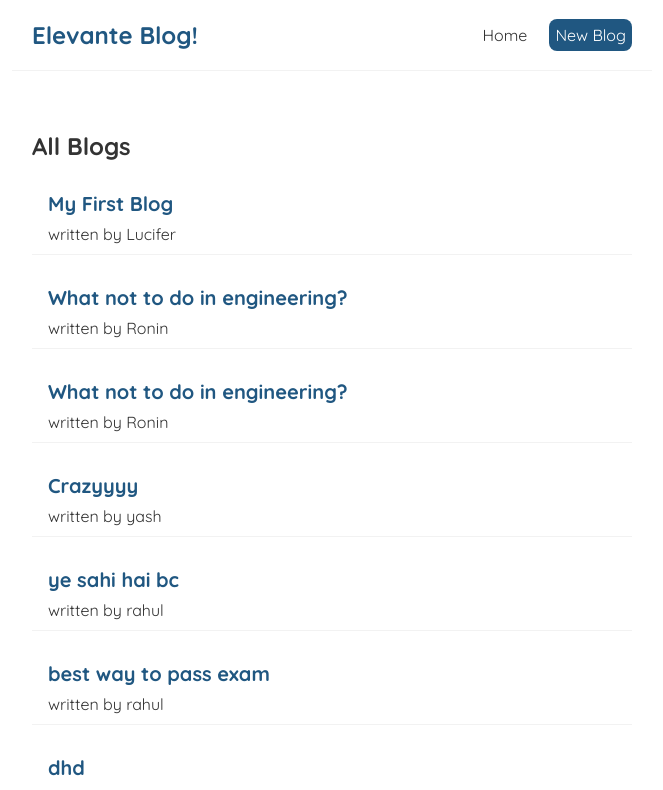
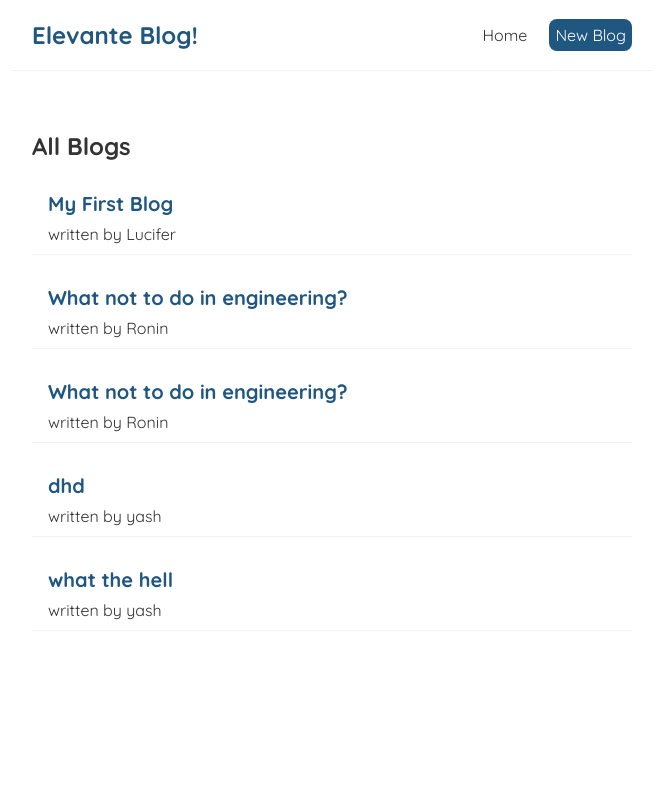
Before and after one commit to rajyashhh/elevante-blog, a React (Create React App) app: page / in a window 1280 px wide. Shown: the top 790 px of the page, without its empty margins (308-971 px from the left). Built offline with nearby package versions, Linux system fonts and the light colour scheme; data requests are answered from the project's data file.

Commit message:
course part completed

```diff
--- a/data/db.json
+++ b/data/db.json
@@ -19,24 +19,6 @@
       "id": "3"
     },
     {
-      "id": "61f2",
-      "title": " Crazyyyy",
-      "body": " This blog was fuckedddd",
-      "author": "yash"
-    },
-    {
-      "id": "08c3",
-      "title": " ye sahi hai bc",
-      "body": " jsbsa",
-      "author": "rahul"
-    },
-    {
-      "id": "fbda",
-      "title": " best way to pass exam",
-      "body": " No shortcuts please",
-      "author": "rahul"
-    },
-    {
       "id": "a1d3",
       "title": " dhd",
       "body": " dhd",
--- a/src/App.js
+++ b/src/App.js
@@ -3,6 +3,7 @@ import Home from './Home'
 import { BrowserRouter as Router, Routes, Route } from 'react-router-dom'
 import Create from './create';
 import BlogDetails from './BlogDetails';
+import NotFound from './NotFound';
 
 function App() {
   return (
@@ -14,6 +15,7 @@ function App() {
             <Route path="/" element={<Home />} />
             <Route path="/create" element={<Create />} />
             <Route path="/blogs/:id" element={<BlogDetails />} />
+            <Route path="*" element={<NotFound />} />
           </Routes>
         </div>
       </div>
--- a/src/BlogDetails.js
+++ b/src/BlogDetails.js
@@ -1,10 +1,19 @@
 import { useParams } from "react-router-dom";
 import useFetch from './usefetch';
+import { useNavigate } from 'react-router-dom';
+
 
 const BlogDetails = () => {
+    const navigate = useNavigate();
     const { id } = useParams();
     const {data: blog, error, isPending} = useFetch('http://localhost:2000/blogs/' + id);
-
+    function handleDelete(){
+        fetch('http://localhost:2000/blogs/' + blog.id, {
+            method : 'DELETE'
+        }).then(()=>{
+            navigate('/')
+        })
+    }
     return (
         <div className="Blog-details">
             { isPending && <div>Loading...</div>}
@@ -16,6 +25,7 @@ const BlogDetails = () => {
                     </h2>
                     <p>written by {blog.author}</p>
                     <div>{blog.body}</div>
+                    <button onClick={handleDelete}>Delete this blog!</button>
                 </article>
             )}
         </div>
--- /dev/null
+++ b/src/NotFound.js
@@ -0,0 +1,12 @@
+import {Link} from "react-router-dom"
+const NotFound = () => {
+    return (
+        <div className="not-found">
+            <h2>Sorry!</h2>
+            <p>That page cannot be found</p>
+            <Link to="/">Back to the homepage...</Link>
+        </div>
+     );
+}
+
+export default NotFound;
```
